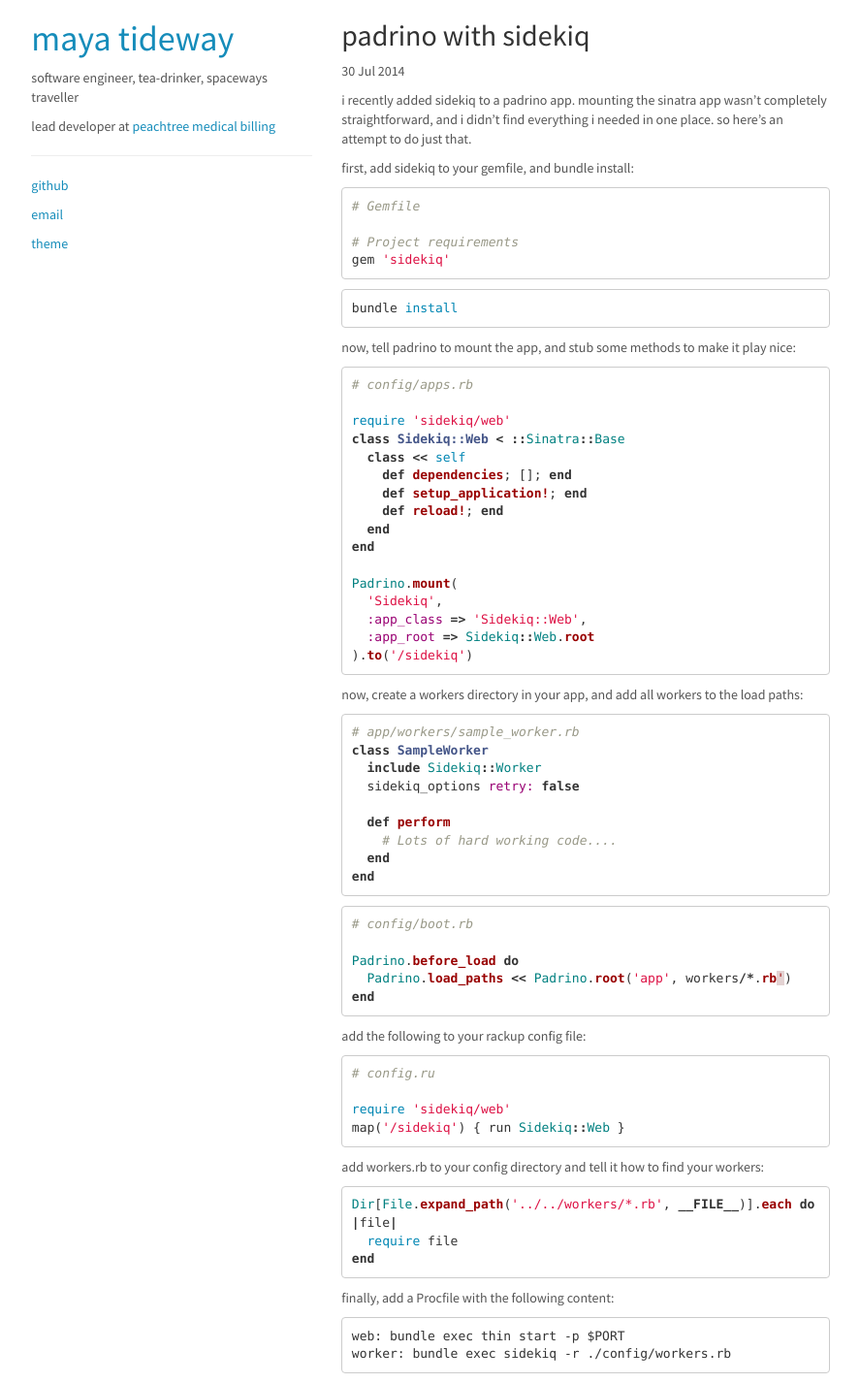
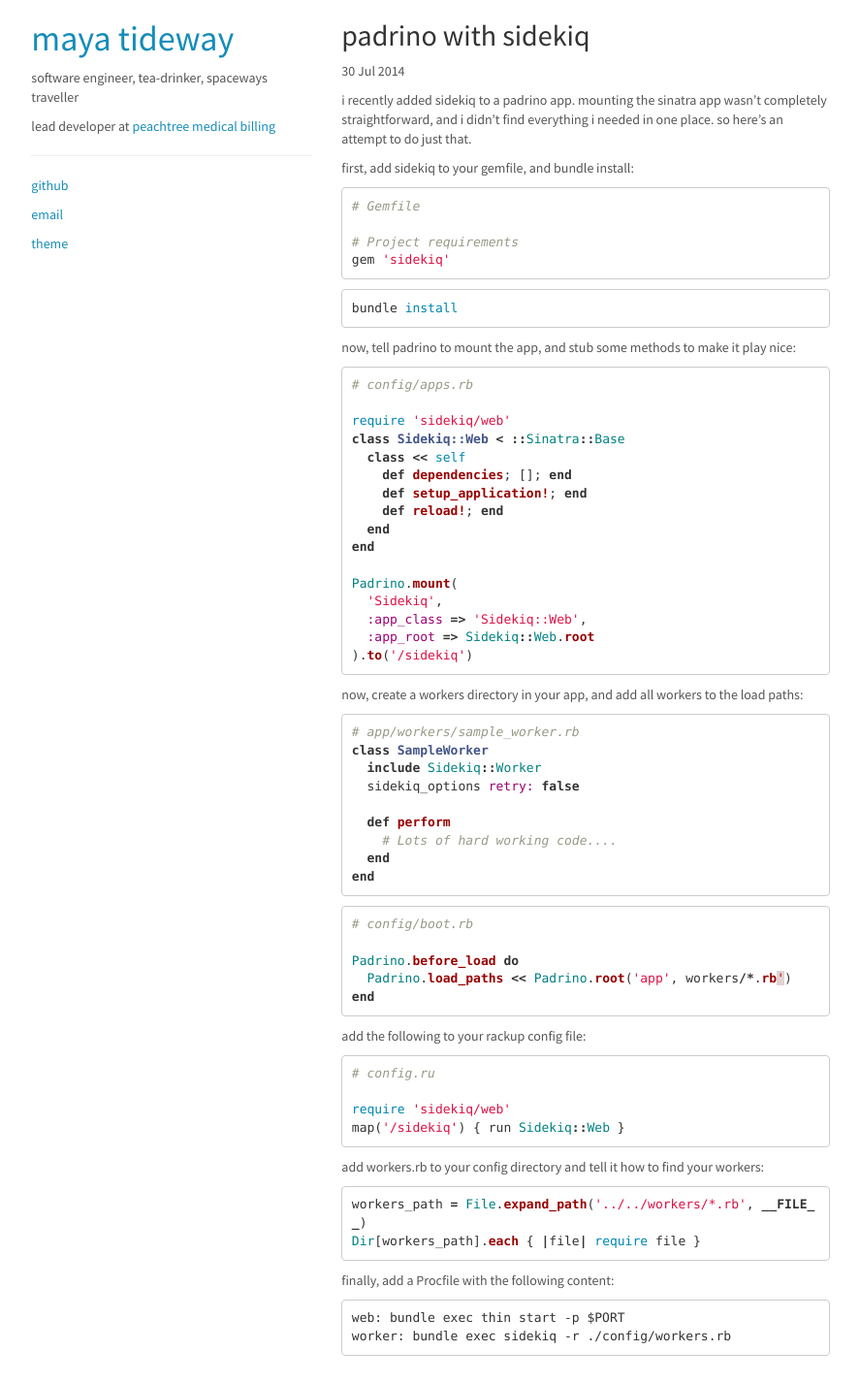
Before and after one commit to imtayadeway/imtayadeway.github.io, a Jekyll site: the page built from _posts/2014-07-04-padrino-with-sidekiq.md, in a window 1280 px wide. Shown: the whole page at 97% size, without its empty margins (196-1083 px from the left). Built offline with Jekyll 4.4.1, drawn with Linux system fonts in a browser that asks for light colours; Markdown is read by kramdown in place of the engine named in the settings.

Commit message:
Update padrino/sidekiq

````diff
--- a/_posts/2014-07-04-padrino-with-sidekiq.md
+++ b/_posts/2014-07-04-padrino-with-sidekiq.md
@@ -77,9 +77,8 @@
 workers:
 
 ```ruby
-Dir[File.expand_path('../../workers/*.rb', __FILE__)].each do |file|
-  require file
-end
+workers_path = File.expand_path('../../workers/*.rb', __FILE__)
+Dir[workers_path].each { |file| require file }
 ```
 
 finally, add a Procfile with the following content:
````
